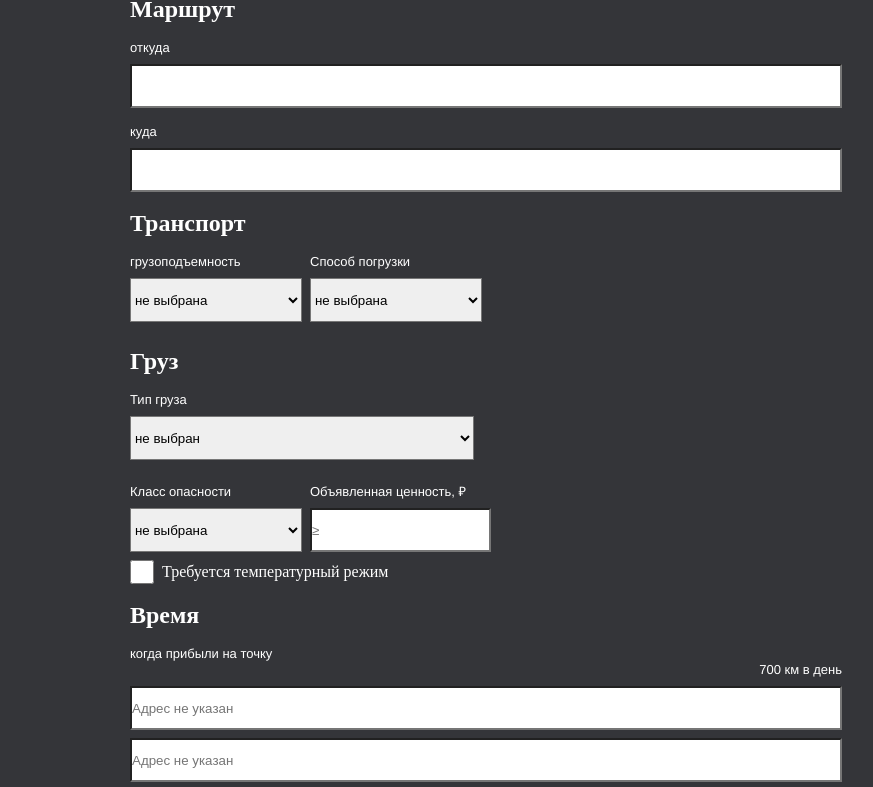
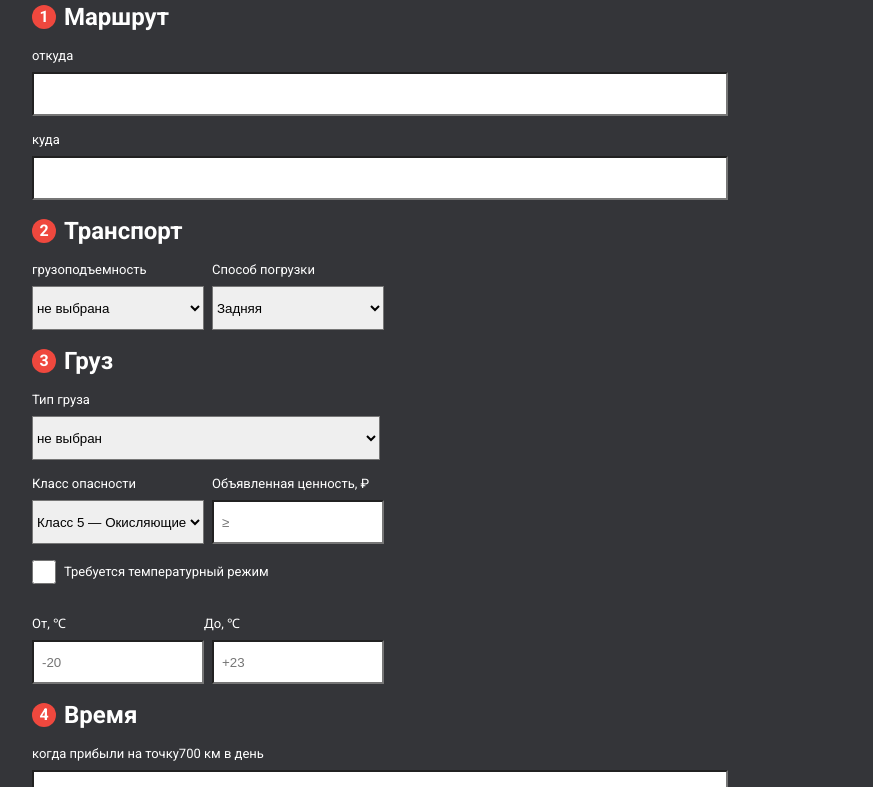
Before and after one commit to dmnitprof/ftl, a website built with Parcel: page src/index.html in a window 1280 px wide. Shown: the part 98-885 px from the top of the page, without its empty margins (154-1027 px from the left). Built offline with nearby package versions, Linux system fonts and the light colour scheme.

Commit message:
edit project

```diff
--- a/src/index.html
+++ b/src/index.html
@@ -14,20 +14,22 @@
             <h1 class="page__title">FTL: Прямая машина</h1>
             <form class="form">
                 <div class="form-fields">
-                    <h3 class="form-fields__title">Маршрут</h3>
-                    <label class="form-fields__label form-fields--col">откуда
+                    <h3 class="form-fields__title"><span class="form-fields__title-number">1</span>Маршрут</h3>
+                    <label class="form-fields__label form-fields--col">
+                        <span class="form-fields__label-text">откуда</span>
                         <input class="form-fields__input" type="text">
                     </label>
-                    <label class="form-fields__label form-fields--col">куда
+                    <label class="form-fields__label form-fields--col">
+                        <span class="form-fields__label-text">куда</span>
                         <input class="form-fields__input" type="text">
                     </label>
                 </div>
                 <div class="form-fields">
-                    <h3 class="form-fields__title">Транспорт</h3>
+                    <h3 class="form-fields__title"><span class="form-fields__title-number">2</span>Транспорт</h3>
                     <div class="form-fields--row">
-                        <label class="form-fields__label form-fields--col">
-                            грузоподъемность
-                            <select class="form-fields__select">
+                        <label class="form-fields__label  form-fields--col">
+                            <span class="form-fields__label-text">грузоподъемность</span>
+                            <select class="form-fields__select form-fields__select--fourth">
                                 <option value="не выбрана">не выбрана</option>
                                 <option value="пункт1">пункт1</option>
                                 <option value="пункт2">пункт2</option>
@@ -37,9 +39,9 @@
                             </select>
                         </label>
                         <label class="form-fields__label form-fields--col">
-                            Способ погрузки
-                            <select class="form-fields__select form-fields__select--fourth-width">
-                                <option value="не выбрана">не выбрана</option>
+                            <span class="form-fields__label-text"> Способ погрузки</span>
+                            <select class="form-fields__select">
+                                <option value="не выбрана">Задняя</option>
                                 <option value="пункт1">пункт1</option>
                                 <option value="пункт2">пункт2</option>
                                 <option value="пункт3">пункт3</option>
@@ -50,10 +52,10 @@
                     </div>
                 </div>
                 <div class="form-fields">
-                    <h3 class="form-fields__title">Груз</h3>
+                    <h3 class="form-fields__title"><span class="form-fields__title-number">3</span>Груз</h3>
                     <label class="form-fields__label form-fields--col">
-                        Тип груза
-                                                <select class="form-fields__select form-fields__select--half-width">
+                        <span class="form-fields__label-text">Тип груза</span>
+                        <select class="form-fields__select form-fields--response">
                             <option value="не выбрана">не выбран</option>
                             <option value="пункт1">пункт1</option>
                             <option value="пункт2">пункт2</option>
@@ -64,9 +66,9 @@
                     </label>
                     <div class="form-fields--row">
                         <label class="form-fields__label form-fields--col">
-                           Класс опасности
+                            <span class="form-fields__label-text">Класс опасности</span>
                             <select class="form-fields__select">
-                                <option value="не выбрана">не выбрана</option>
+                                <option value="не выбрана">Класс 5 — Окисляющие вещества и органические перекиси</option>
                                 <option value="пункт1">пункт1</option>
                                 <option value="пункт2">пункт2</option>
                                 <option value="пункт3">пункт3</option>
@@ -75,26 +77,39 @@
                             </select>
                         </label>
                         <label class="form-fields__label form-fields--col">
-                           Объявленная ценность, &#8381;
-                            <input class="form-fields__input" type="number" placeholder="&#8805;">
+                            <span class="form-fields__label-text">Объявленная ценность, &#8381;</span>
+                            <input class="form-fields__input form-fields__input--half" type="number" placeholder="&#8805;">
                         </label>
                     </div>
-                    <div class="form-fields-checkbox">
-                        <input class="form-fields__checkbox"
-                               type="checkbox">
+                        <label class="form-fields__label form-fields--row">
+                            <input class="form-fields__checkbox" type="checkbox">
+
                             <span class="form-fields-checkbox__text">Требуется температурный режим</span>
+                        </label>
                 </div>
+                <div class="form-fields--row">
+                    <label class="form-fields__label form-fields--col">
+                        <span class="form-fields__label-text">От, &#8451;</span>
+                        <input class="form-fields__input form-fields__input--half" type="number" placeholder="-20">
+                    </label>
+                    <label class="form-fields__label  form-fields__label--last form-fields--col">
+                        <span class="form-fields__label-text form-fields__label-text-last"> До, &#8451;</span>
+                        <input class="form-fields__input form-fields__input--half-last" type="number" placeholder="+23">
+                    </label>
                 </div>
                 <div class="form-fields">
-                    <h3 class="form-fields__title">Время</h3>
+                    <h3 class="form-fields__title"><span class="form-fields__title-number">4</span>Время</h3>
                     <label class="form-fields__label form-fields--col">
-                        когда прибыли на точку
+                        <div class="form-fields--row">
+                            <span class="form-fields__label-text">когда прибыли на точку</span>
                             <span class="form-fields__label--right">700 км в день</span>
-                        <input class="form-fields__input" type="text" placeholder="Адрес не указан">
-                        <input class="form-fields__input" type="text" placeholder="Адрес не указан">
+                        </div>
+                        <input class="form-fields__input " type="text" placeholder="Адрес не указан">
+                        <input class="form-fields__input " type="text" placeholder="Адрес не указан">
                     </label>
                 </div>
                 <label class="form-fields__label">Комментарии к заказу
+
                     <textarea class="form-fields__textarea"
                               placeholder="Укажите особенности въезда на территорию склада или подъезда к адресу"></textarea>
                 </label>
--- a/src/styles.scss
+++ b/src/styles.scss
@@ -1,3 +1,10 @@
+/*================================================*/
+              /*imports*/
+/*================================================*/
+@import url('https://fonts.googleapis.com/css2?family=Roboto:wght@300;400;700&display=swap');
+/*================================================*/
+            /*reset styles*/
+/*================================================*/
 *,
 ::after,
 ::before {
@@ -5,66 +12,55 @@
   margin: 0;
   padding: 0;
 }
-
+/*================================================*/
+             /*Style Page*/
+/*================================================*/
 body {
-
+  font-family: 'Roboto', sans-serif;
   color: #FFFFFF;
   background: #343539;
 }
-
 .page {
   display: flex;
   flex-direction: column;
   width: 100%;
   height: 100vh;
 }
-
 .page__wrapper {
   width: 100%;
   max-width: 1920px;
 
 }
-
 .page__inner {
   max-width: 728px;
-  margin: 0 auto;
-  padding: .5rem;
+  margin: 0  auto 0 170px;
+  padding: 1rem;
 }
-
 .page__title {
-  font-family: Helvetica Neue, serif;
   font-style: normal;
   font-weight: bold;
   font-size: 56px;
   line-height: 68px;
 }
-
+/*================================================*/
+             /*style form*/
+/*================================================*/
 .form {
 }
-
 .form-fields {
-justify-content: start;
-  align-items: center;
 }
-
 .form-fields--row {
   display: flex;
+  align-items: center;
 
 }
-
 .form-fields--col {
   display: flex;
   flex-direction: column;
 }
-
-.form-fields__label--full {
-}
-
-.form-fields__label--center {
-  text-align: center;
-}
-
 .form-fields__title {
+  display: flex;
+  align-items: center;
   font-style: normal;
   font-weight: bold;
   font-size: 24px;
@@ -72,90 +68,94 @@ justify-content: start;
   margin: 1rem 0 0 0;
 
 }
-
+.form-fields__title-number{
+  display: flex;
+  justify-content: center;
+  align-items: center;
+  width: 24px;
+  height:24px;
+  background: #EF483E;
+  margin: 0 .5rem 0 0;
+  text-align: center;
+  border-radius: 50%;
+  font-style: normal;
+  font-weight: bold;
+  font-size: 16px;
+  line-height: 20px;
+}
 .form-fields__label {
-  font-family: Helvetica Neue, serif;
+  font-family: 'Roboto', sans-serif;
   font-style: normal;
   font-weight: normal;
   font-size: 13px;
   line-height: 16px;
-  margin: 1rem 0 0 0;
   white-space: nowrap;
 }
-
+.form-fields__label-text{
+margin: 1rem 0 .5rem 0;
+}
+//.form-fields__label-text-last {
+// margin: 0 0 0 .5rem;
+//}
 .form-fields__label--right {
-  display:flex;
+  display: flex;
+  justify-content: flex-end;
+  align-content: flex-end;
+  margin: 1rem 0 .5rem 0;
   text-align: right;
-  justify-content: flex-end;
 }
-
 .form-fields__input {
-  width: 100%;
+  max-width: 100%;
   height: 44px;
   border-radius: 0;
-  margin: .5rem 0 0 0;
+  padding: 0 0 0 .5rem;
+  outline: none;
 }
-.form-fields__input--declared{
-  width: 100%;
-  margin: .5rem 0 1.5rem auto;
+.form-fields__input--half{
+  max-width: 172px;
 }
-.form-fields__label--declared {
-  white-space: nowrap;
+.form-fields__input--half-last{
+  max-width: 172px;
+  margin: 0 0 0 .5rem;
 }
 .form-fields__select {
+  max-width: 100%;
   width: 172px;
   height: 44px;
   border-radius: 0;
-  margin: .5rem .5rem .5rem 0;
+  margin-right: .5rem;
+  option:hover {
+    display: block;
+    background: #EF483E;
+
+  }
 }
-
-.form-fields__select--half-width {
-  max-width: 50%;
-}
-
-.form-fields__select--full-width {
- max-width: 100%;
-}
-//.form-fields__select--fourth-width{
-//  display: inline-flex;
-//  justify-content: center;
-//  align-items: center;
-//}
-
-
 .form-fields__textarea {
- width: 100%;
+  display: block;
+  width: 100%;
   resize: none;
   background: #FFFFFF;
   padding: .5rem;
-  margin: .5rem;
+  margin: .5rem 0 0 0;
 }
-
 .form-fields__checkbox {
-  border: 2px solid #FFFFFF;
+  position: relative;
+  display: flex;
   height: 24px;
   width: 24px;
   border-radius: 0;
-  margin: 0 .5rem 0 0;
-
+  margin: 1rem .5rem 1rem 0;
+  border: 2px solid #FFFFFF;
+  background: #FFFFFF;
 }
-
-.form-fields-checkbox {
+.form-fields-checkbox__text {
   display: flex;
-  justify-content: start;
-  align-items: center;
-}
-
-.form-fields-checkbox__text {
   white-space: nowrap;
 }
-
 .form-fields__pop-up {
   display: flex;
   margin: 1rem .5rem 1rem .5rem;
   padding: .5rem;
-  font-style: normal;
-  font-weight: normal;
   font-size: 15px;
   line-height: 18px;
   background: #4B4B4F;
@@ -164,39 +164,29 @@ justify-content: start;
   align-items: center;
 
 }
-
-/*===========================================*/
-                /*media*/
-/*===========================================*/
-
-@media (max-width: 768px ){
-  .form-fields {
-    justify-content: center;
-    align-items: center;
-  }
-  .form-fields__select--half-width {
-    width: 100%;
-    max-width: 100%;
-    margin: .5rem auto;
-  }
-  .form-fields__textarea, {
-    margin: 1rem auto 1rem auto;
-
+/*==================================================*/
+              /*media*/
+/*=================================================*/
+@media (max-width: 768px) {
+  .page__inner {
+    max-width: 728px;
+    margin: 0  auto;
+    padding: 1rem;
   }
   .page__title {
-    font-family: Helvetica Neue, serif;
-    font-style: normal;
-    font-weight: bold;
-    font-size: 30px;
+    text-align: center;
+    font-size: 32px;
     line-height: 68px;
   }
+  .form-fields--response{
+   width: 100%;
+  }
 }
-@media (min-width: 769px ){
-  .form-fields__select {
-    width: 172px;
+@media (min-width: 769px) {
+  .form-fields--response{
+    width:50%;
   }
-  .form-fields__select--half-width {
-   width: 344px;
-  }
-
 }
+/*=================================================*/
+/*The End...*/
+/*================================================*/
```
Also changed, not shown: src/index.js (+7 -0 lines), 1 other file. Lines whose indentation alone changed are shown as unchanged.
